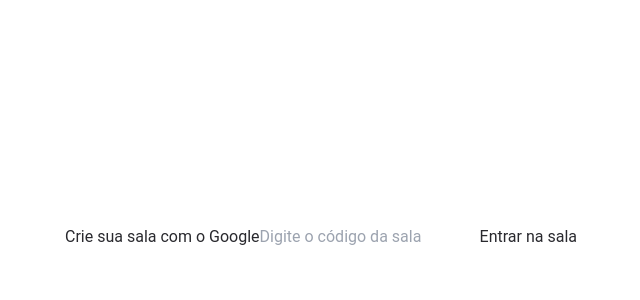
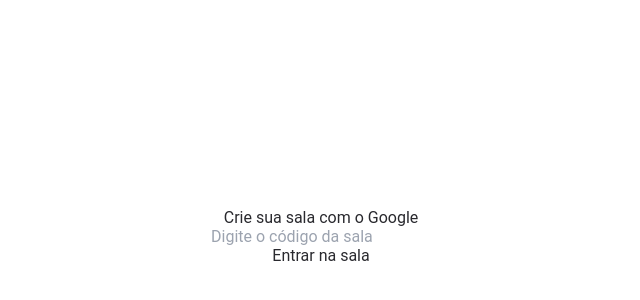
Before and after one commit to fischerafael/let-me-ask-styled-components, a Next.js app: page / in a window 1280 px wide. Shown: the part 164-464 px from the top of the page, without its empty margins (319-959 px from the left). Built offline with nearby package versions, Linux system fonts and the light colour scheme.

Commit message:
very basic style

```diff
--- a/src/pages/Login.tsx
+++ b/src/pages/Login.tsx
@@ -2,7 +2,7 @@
 
 export const PageLogin = () => {
     return (
-        <div className="w-screen h-screen flex items-center justify-center">
+        <div className="w-screen h-screen flex flex-col items-center justify-center">
             <button onClick={() => handleNavigateTo('/rooms/new')}>
                 Crie sua sala com o Google
             </button>
--- a/src/pages/NewRoom.tsx
+++ b/src/pages/NewRoom.tsx
@@ -2,7 +2,7 @@
 
 export const PageNewRoom = () => {
     return (
-        <div className="w-screen h-screen flex items-center justify-center">
+        <div className="w-screen h-screen flex flex-col items-center justify-center">
             <input type="text" placeholder="Nome da Sala" />
             <button>Criar Sala</button>
             <a onClick={() => handleNavigateTo('/')}>
```
